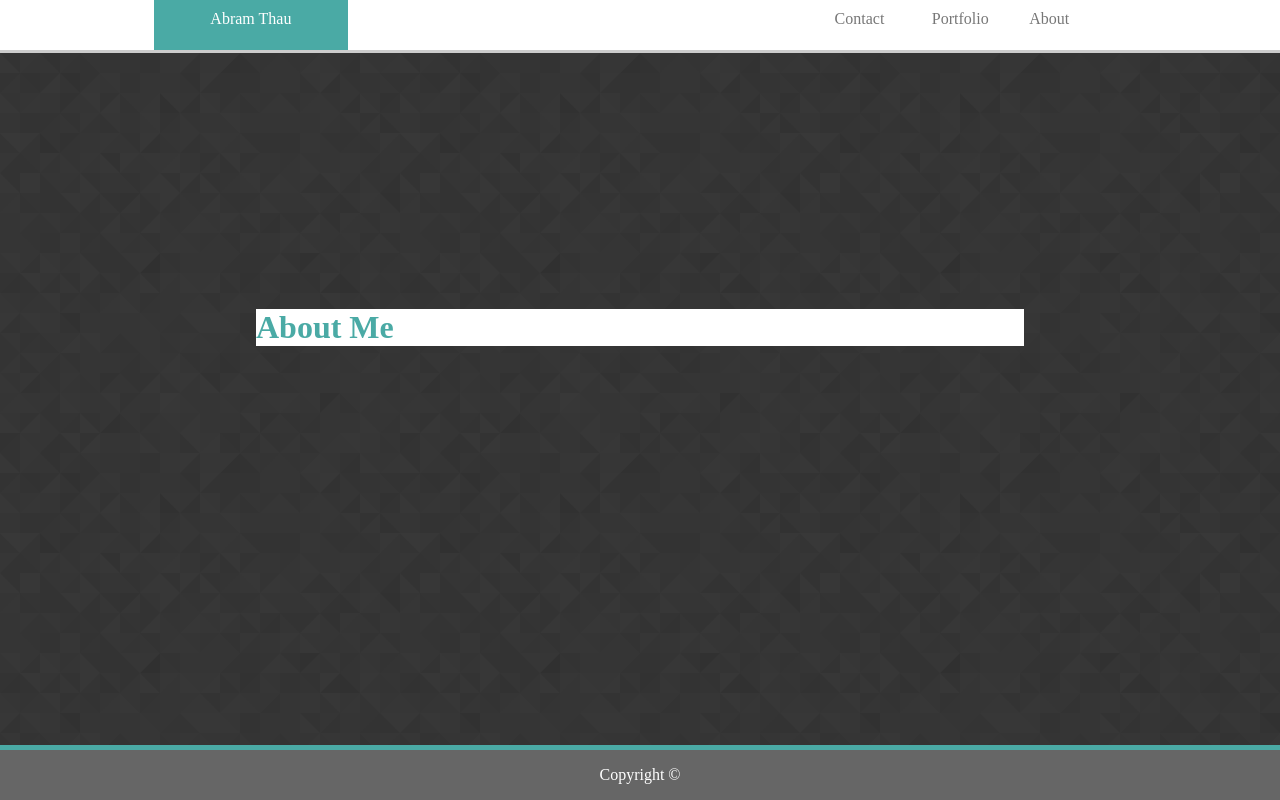
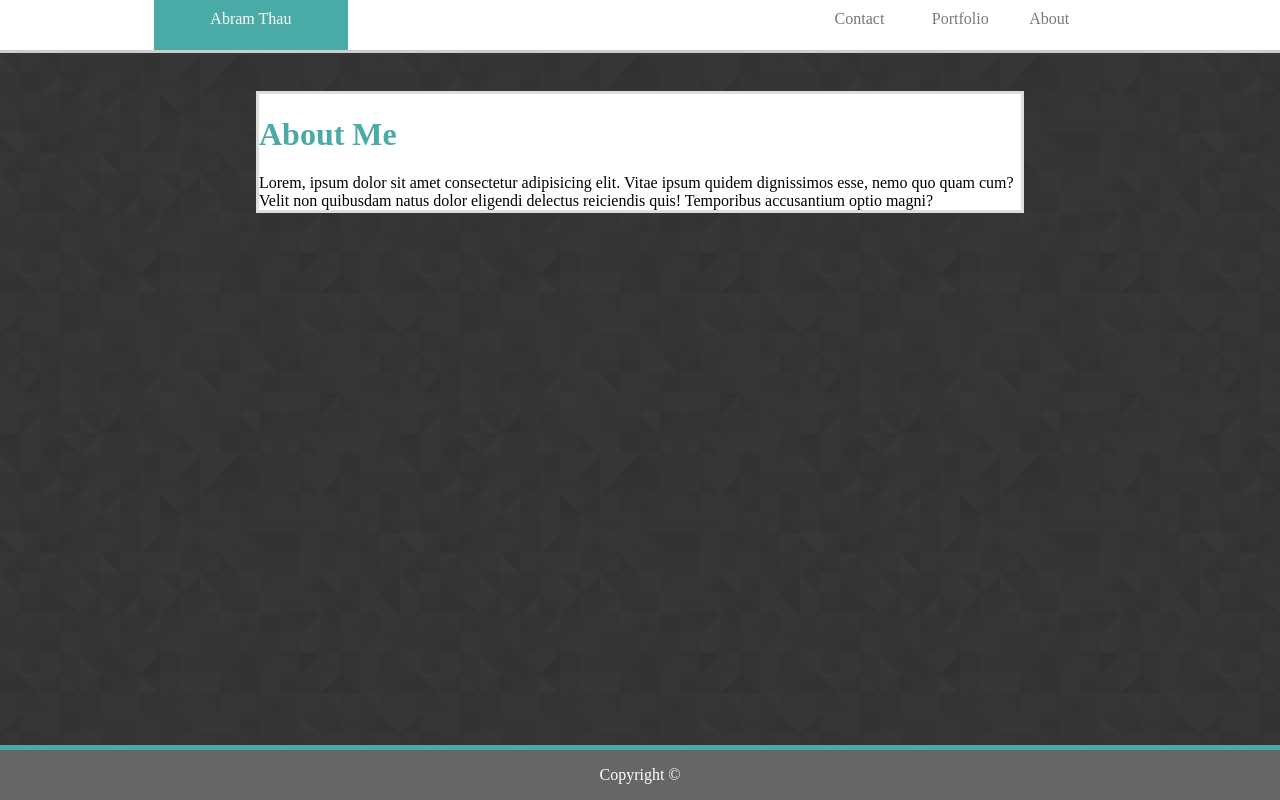
Before and after one commit to Glacian22/Basic-Portfolio, a plain HTML site: page index.html in a window 1280 px wide. Drawn offline with Linux system fonts and the light colour scheme.

```diff
--- a/assets/css/style.css
+++ b/assets/css/style.css
@@ -25,6 +25,14 @@ body{
     padding-top: 10px;
 }
 
+.about, .portfolio, .contact{
+    float: right;
+    width: 10%;
+    height: 40px;
+    color: #777777;
+    padding-top: 10px;
+}
+
 .wrapper{
     height: 100%;
     width: 100%;
@@ -35,30 +43,10 @@ body{
 
 
 }
-
-.about, .portfolio, .contact{
-    float: right;
-    width: 10%;
-    height: 40px;
-    color: #777777;
-    padding-top: 10px;
-}
-
 .main_section{
     background-color: white;
-    margin: 20%;
-
-   /*  margin-left: 20%;
-    margin-right: 20%;
-
-    margin-top: 50%;
-    margin-right: 12%;
-    margin-bottom: 5%;
-    margin-left: 12%;
-
-     border-style: solid;
-    border-color: grey;
-    border-width: 20px; */
+    margin: 3% 20% 5% 20%;
+    border: solid 3px #dddddd;
 }
 
 h1{
--- a/index.html
+++ b/index.html
@@ -24,6 +24,7 @@
         <div class="main_section">
             <h1>About Me</h1>
             <div class="content">
+                Lorem, ipsum dolor sit amet consectetur adipisicing elit. Vitae ipsum quidem dignissimos esse, nemo quo quam cum? Velit non quibusdam natus dolor eligendi delectus reiciendis quis! Temporibus accusantium optio magni?
 
             </div>
         </div>
```
